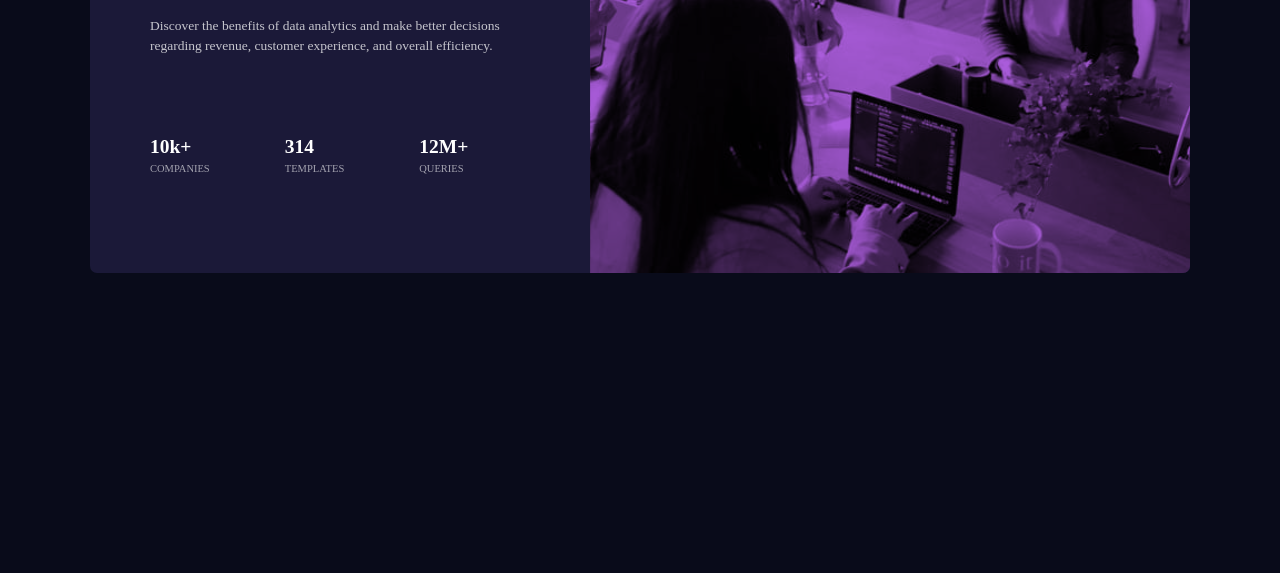
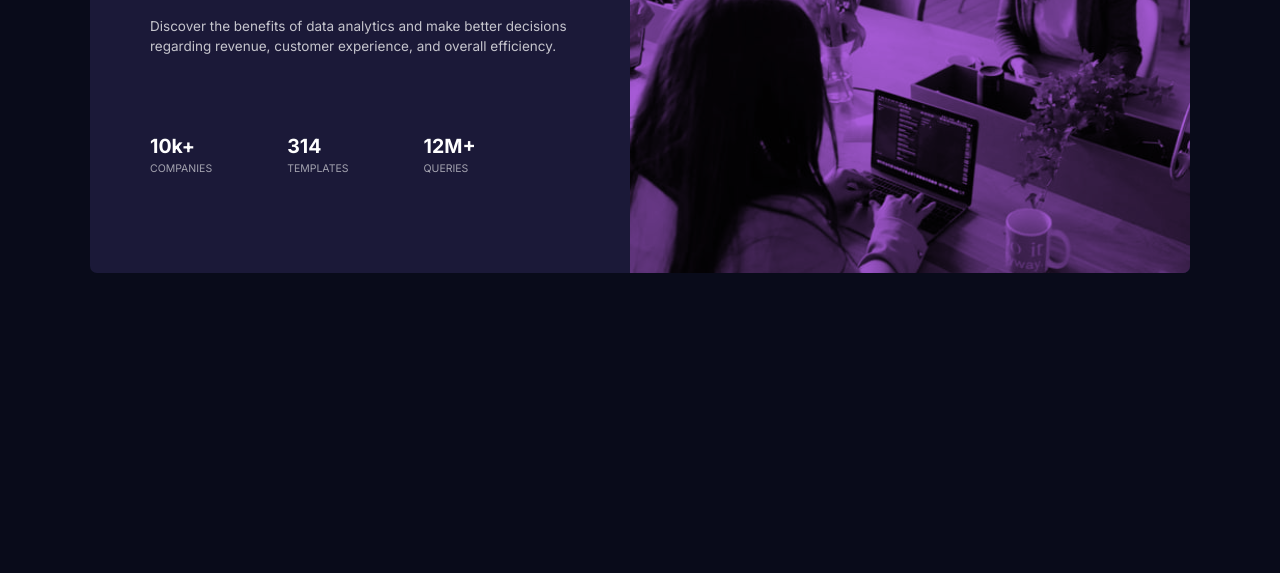
Before and after one commit to mahoutin2004/stats-preview-component, a plain HTML site: page index.html in a window 1280 px wide. Shown: the part 227-800 px from the top of the page. Drawn offline with Linux system fonts and the light colour scheme.

Commit message:
fix minor bugs

```diff
--- a/css/style.css
+++ b/css/style.css
@@ -31,6 +31,7 @@ body {
   min-width: 300px;
   padding: 5em 3em;
   font-size: 0.9375em;
+  font-family: "Inter", sans-serif;
   font-weight: 400;
   line-height: 1.5;
   color: hsl(0, 0%, 100%);
--- a/index.html
+++ b/index.html
@@ -10,6 +10,12 @@
       type="image/png"
       sizes="32x32"
       href="./images/favicon-32x32.png"
+    />
+    <link rel="preconnect" href="https://fonts.googleapis.com" />
+    <link rel="preconnect" href="https://fonts.gstatic.com" crossorigin />
+    <link
+      href="https://fonts.googleapis.com/css2?family=Inter:wght@400;700&display=swap"
+      rel="stylesheet"
     />
     <link rel="stylesheet" href="css/style.css" />
 
```
Also changed, not shown: 1 other file.
